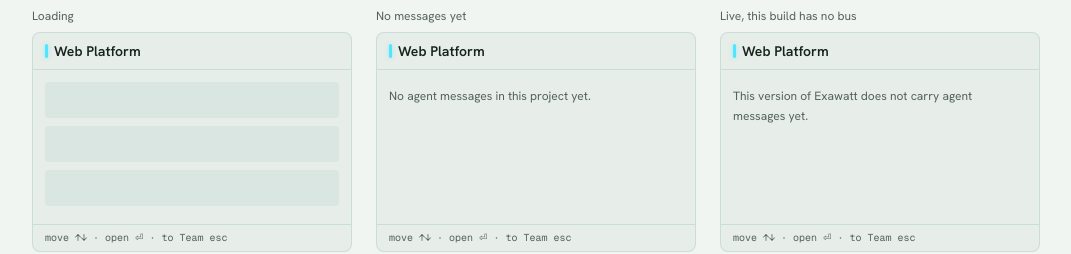
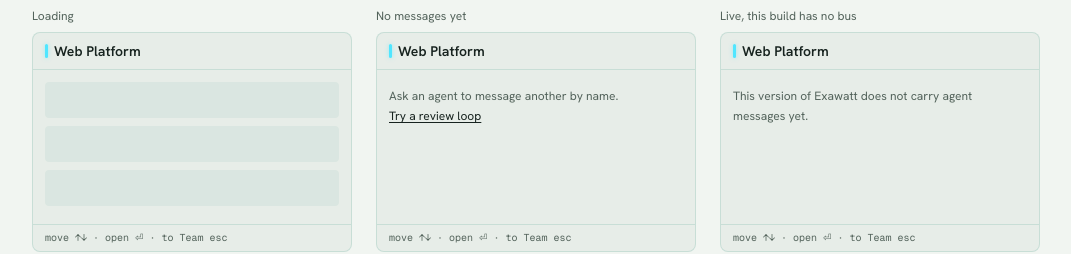
Before and after one commit to Full-Vibe/exawatt, a Next.js app: page /hud-gallery/team-dock in a window 1280 px wide. Shown: the part 1384-1638 px from the top of the page, without its empty margins (0-1071 px from the left). Built offline with nearby package versions, Linux system fonts and the light colour scheme.

Commit message:
public: update src
Public projection with unreviewed source metadata replaced.

Exawatt-Public-Metadata-Policy: exawatt-public-metadata-v2

```diff
--- a/src/components/team/chatter/chatter-view.tsx
+++ b/src/components/team/chatter/chatter-view.tsx
@@ -20,6 +20,7 @@
 import { latestAt, newestFirst, threadOf } from '@/lib/bus/selectors';
 import type { BusEndpoint, MessageRecord, BusSendResult } from '@exawatt/core';
 import type { BusMessagesState } from '@/lib/bus/use-bus';
+import { EXAWATT_HOSTED_ORIGIN } from '@/lib/analytics/config';
 import {
   ChatterEndpoint,
   isOperator,
@@ -31,6 +32,9 @@
 type Mode =
   | { kind: 'list' }
   | { kind: 'thread'; a: BusEndpoint; b: BusEndpoint; fromRow: number };
+
+/** Where an empty Project's line leads (ENG-031 W28): the review-loop guide. */
+const REVIEW_GUIDE_URL = `${EXAWATT_HOSTED_ORIGIN}/guides/agents-review-each-other`;
 
 /** keys typed into these belong to them, not to the panel's roving */
 const OWNS_KEYS = 'textarea, input, select, [role="radio"], [type="submit"]';
@@ -337,7 +341,17 @@
             className="px-3 py-4 font-ui text-chrome-label leading-5"
             style={{ color: HUD.textDim }}
           >
-            No agent messages in this project yet.
+            Ask an agent to message another by name.{' '}
+            <a
+              href={REVIEW_GUIDE_URL}
+              target="_blank"
+              rel="noreferrer"
+              data-chatter-guide
+              className="whitespace-nowrap underline underline-offset-2 outline-none hover:opacity-80 focus-visible:ring-1 focus-visible:ring-current"
+              style={{ color: HUD.text }}
+            >
+              Try a review loop
+            </a>
           </p>
         ) : mode.kind === 'thread' ? (
           <ul data-chatter-thread aria-label="Conversation">
```
Also changed, not shown: 1 other file (tests, documents, lock files or other folders).
